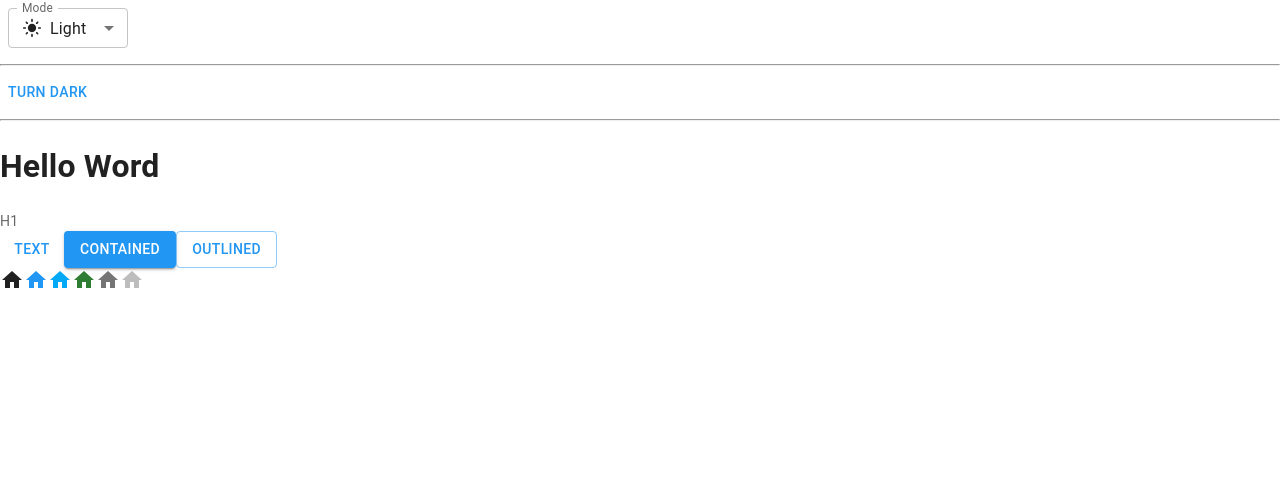
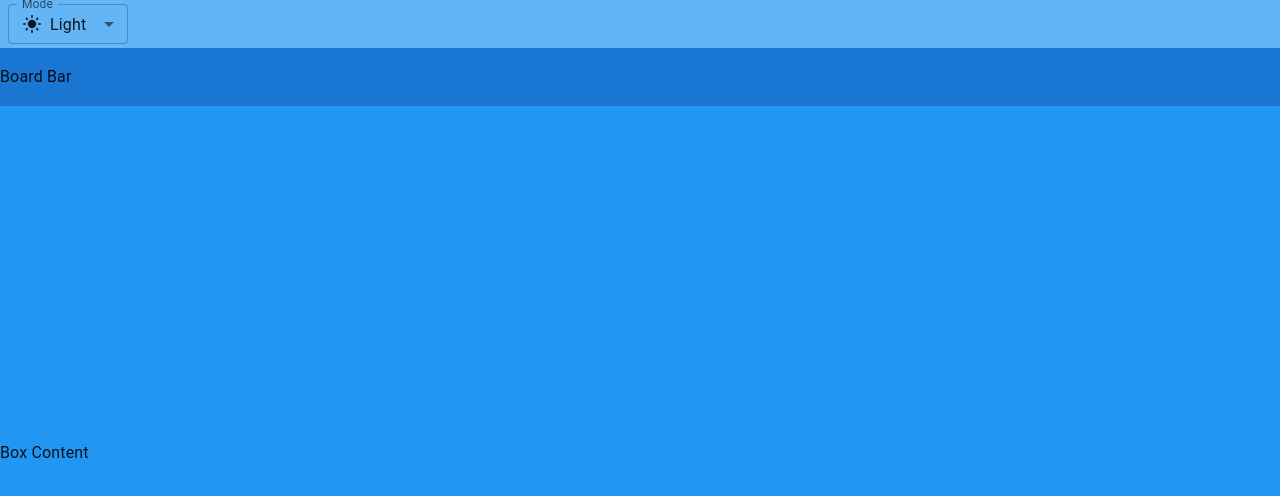
Before and after one commit to undertanker86/Project-Vello-Web-Trello-Website-, a React (Create React App) app: page / in a window 1280 px wide. Shown: the top 496 px of the page. Built offline with nearby package versions, Linux system fonts and the light colour scheme.

Commit message:
Create Layout

```diff
--- a/src/App.jsx
+++ b/src/App.jsx
@@ -1,10 +1,5 @@
-import Button from '@mui/material/Button'
 
-import HomeIcon from '@mui/icons-material/Home'
-import Typography from '@mui/material/Typography'
 import { useColorScheme } from '@mui/material/styles'
-
-import useMediaQuery from '@mui/material/useMediaQuery'
 
 import InputLabel from '@mui/material/InputLabel'
 import MenuItem from '@mui/material/MenuItem'
@@ -14,6 +9,9 @@
 import LightModeIcon from '@mui/icons-material/LightMode'
 import DarkModeIcon from '@mui/icons-material/DarkMode'
 import SystemUpdateAltIcon from '@mui/icons-material/SystemUpdateAlt'
+
+import Container from '@mui/material/Container'
+import Box from '@mui/material/Box'
 
 function ModeChoose() {
   const { mode, setMode } = useColorScheme()
@@ -52,41 +50,40 @@
   )
 }
 
-function ModeToggle() {
-  const { mode, setMode } = useColorScheme()
-  const prefersDarkMode = useMediaQuery('(prefers-color-scheme: dark)');
-  return (
-    <Button
-      onClick={() => {
-        setMode(mode === 'light' ? 'dark' : 'light');
-      }}
-    >
-      {mode === 'light' ? 'Turn dark' : 'Turn light'}
-    </Button>
-  )
-}
 
 function App() {
 
   return (
-    <>
-      <ModeChoose />
-      <hr />
-      <ModeToggle />
-      <hr />
-      <h1>Hello Word</h1>
-      <Typography variant="body2" color="text.secondary">H1</Typography>
-      <Button variant="text">Text</Button>
-      <Button variant="contained">Contained</Button>
-      <Button variant="outlined">Outlined</Button>
-      <br />
-      <HomeIcon />
-      <HomeIcon color="primary" />
-      <HomeIcon color="secondary" />
-      <HomeIcon color="success" />
-      <HomeIcon color="action" />
-      <HomeIcon color="disabled" />
-    </>
+    <Container disableGutters maxWidth={false} sx={{ height: '100vh', backgroundColor: 'primary.main'}}>
+      <Box sx ={{
+        backgroundColor: 'primary.light',
+        width: '100%',
+        height: (theme) => theme.controllCustomer.topBarHeight,
+        display: 'flex',
+        alignItems: 'center',
+      }}>
+        <ModeChoose />
+      </Box>
+      <Box sx={{
+        backgroundColor: 'primary.dark',
+        width: '100%',
+        height: (theme) => theme.controllCustomer.boardBarHeight,
+        display: 'flex',
+        alignItems: 'center',
+      }}>
+        Board Bar
+      </Box>
+      <Box sx={{
+          backgroundColor: 'primary.main',
+          width: '100%',
+          height: (theme) => `calc(100vh - ${theme.controllCustomer.topBarHeight} - ${theme.controllCustomer.boardBarHeight})`,
+          display: 'flex',
+          alignItems: 'center',
+      }}>
+        Box Content
+      </Box>
+
+    </Container>
   )
 }
 
--- a/src/theme.js
+++ b/src/theme.js
@@ -3,6 +3,11 @@
 
 // Create a theme instance.
 const theme = extendTheme({
+  controllCustomer:{
+    topBarHeight: '48px',
+    boardBarHeight: '58px',
+  },
+
   colorSchemes: {
     light: {
       palette: {
```
